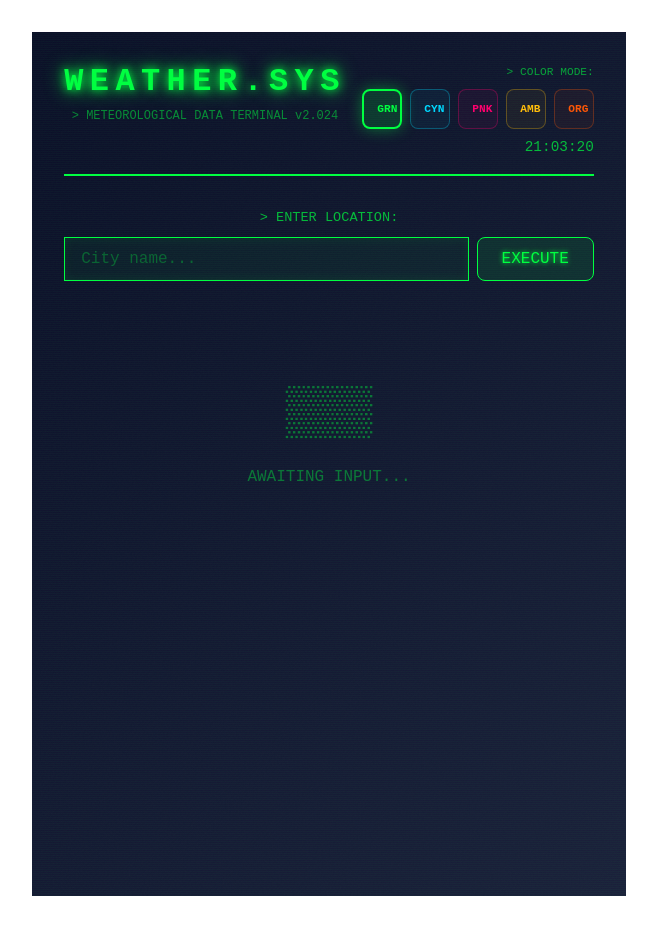
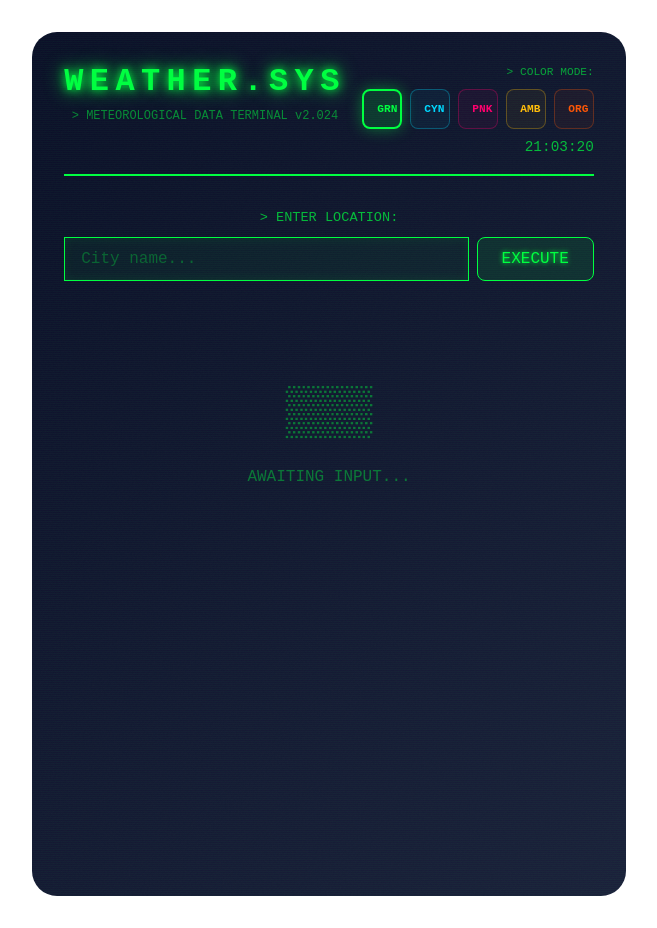
Before and after one commit to Omitofo/WeatherAppA, a React (Vite) app: page / in a window 1280 px wide. Shown: the whole page, without its empty margins (311-968 px from the left). Built offline with nearby package versions, Linux system fonts and the light colour scheme.

Commit message:
adding some border radius

```diff
--- a/src/WeatherApp.jsx
+++ b/src/WeatherApp.jsx
@@ -1,3 +1,4 @@
+//src/WeatherApp.jsx
 import React, { useState, useEffect } from 'react';
 
 // Aesthetic Direction: Retro-Futuristic Terminal with Color Customization
@@ -87,7 +88,8 @@ const WeatherApp = () => {
       color: themeColor,
       padding: '2rem',
       position: 'relative',
-      overflow: 'hidden'
+      overflow: 'hidden',
+      borderRadius: '25px'
     }}>
       {/* Scanline effect */}
       <div style={{
```
